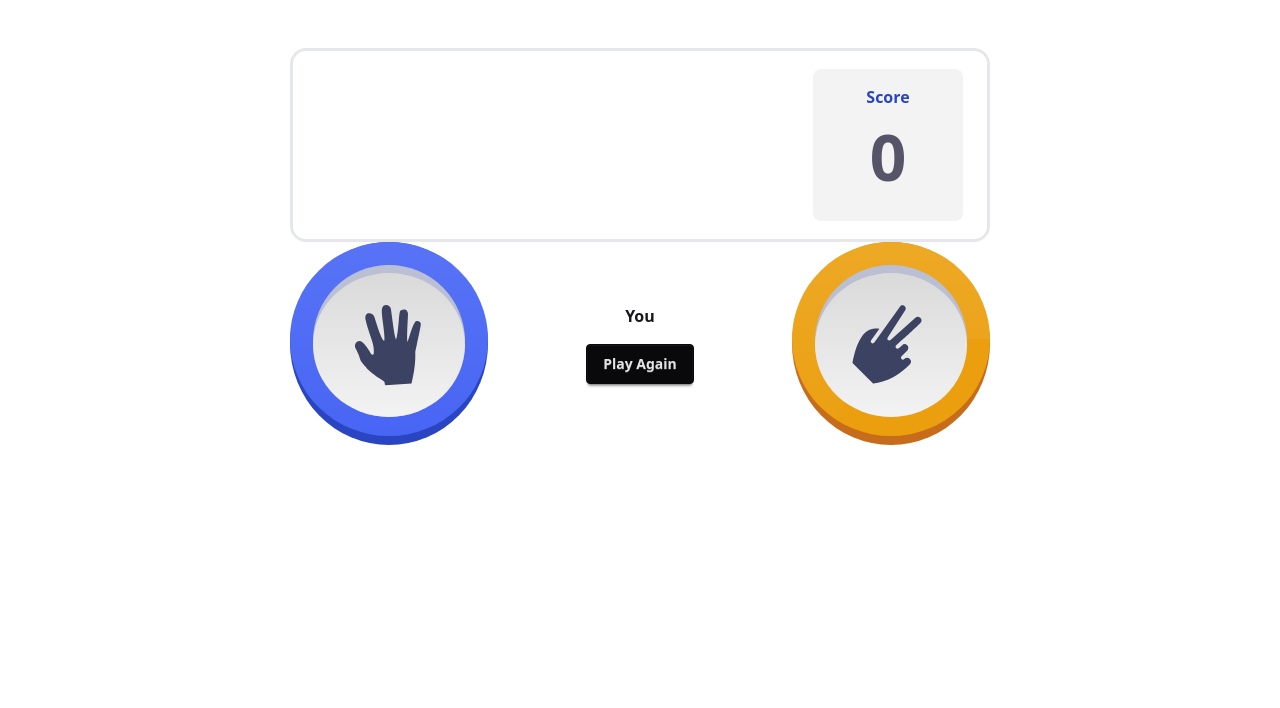
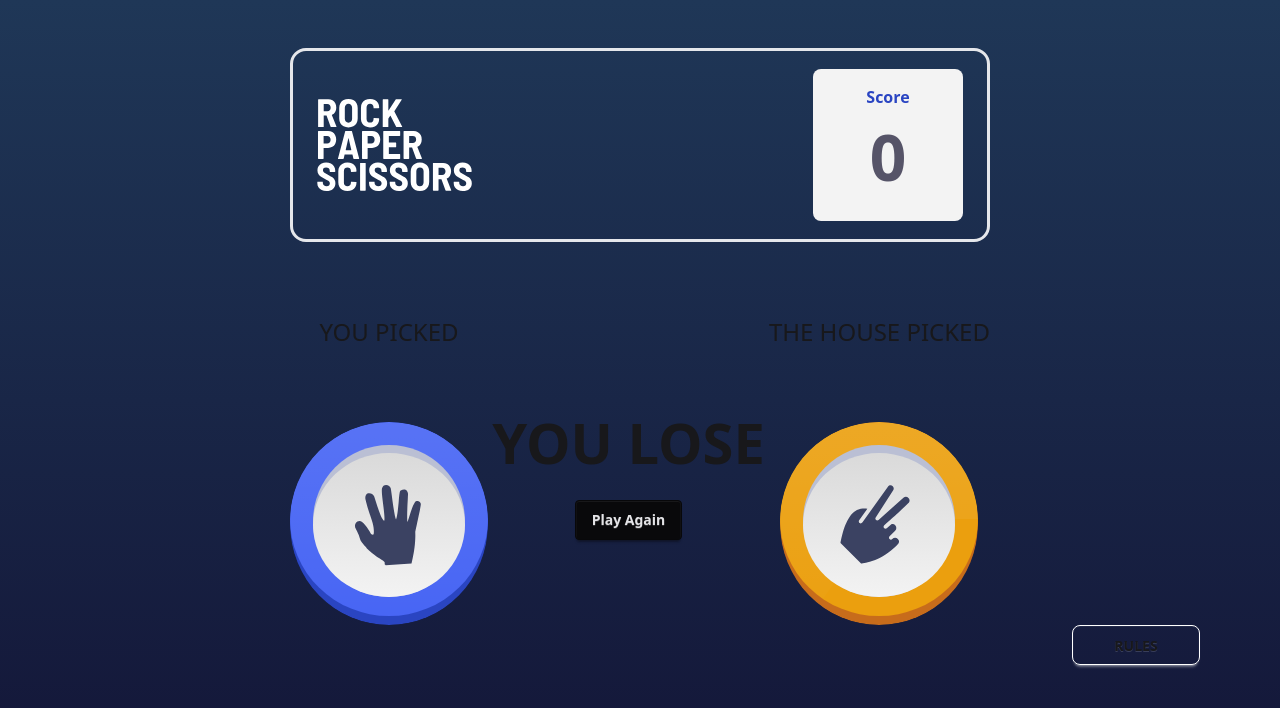
Before and after one commit to IbrohimjonBaxtiyorov/rock-peaper-game, a website with bundled scripts: page index.html in a window 1280 px wide. Both pictures are taken after a click on the button 501 px from the left and 407 px from the top of the page. Built offline with nearby package versions, Linux system fonts and the light colour scheme; files whose address does not match are found by name.

Commit message:
style end

```diff
--- a/index.html
+++ b/index.html
@@ -6,49 +6,94 @@
     <title>Don-Don Ziki</title>
     <link rel="stylesheet" href="css/output.css" />
   </head>
-  <body class="bg-gradient-radial from-[#1F3757]  to-[#131537] at-25%_25%">
+  <body class="w-screen min-h-screen pt-12 bg-gradient-to-b from-[#1F3757] to-[#131537]">
+
 
     <!-- Header-Section -->
-    <header class="w-[700px] mx-auto mt-12 border-[3px] rounded-2xl border-solid-[#FFFFFF4A]">
-      <div class="flex justify-between py-[18px] px-6 ">
-       <img width="155" src="img/logo.svg.svg" alt="Game Logo">
-       <div class="w-[150px] bg-[#F3F3F3] rounded-lg p-4 items-center flex flex-col justify-center">
+
+    <header
+      class="w-[700px] mx-auto border-[3px] rounded-2xl border-solid-[#FFFFFF4A]"
+    >
+      <div class="flex justify-between py-[18px] px-6">
+        <img width="155" src="img/logo.svg.svg" alt="Game Logo" />
+        <div
+          class="w-[150px] bg-[#F3F3F3] rounded-lg p-4 items-center flex flex-col justify-center"
+        >
           <p class="text-[#2A45C2] font-semibold">Score</p>
-        <span class="text-[#565468] font-bold text-[64px]">0</span>
+          <span id="score" class="text-[#565468] font-bold text-[64px]">0</span>
         </div>
       </div>
     </header>
     <!-- game zone -->
     <section id="gamezone">
-      <div class="max-w-[476px] w-full mx-auto mt-16 bg-triangle bg-no-repeat bg-center">
+      <div
+        class="max-w-[476px] w-full mx-auto mt-16 bg-triangle bg-no-repeat bg-center"
+      >
         <ul class="grid grid-cols-2 gap-x-20 gap-y-6">
-
           <li>
-            <button class="js-hand"><img width="198" height="203" src="img/paper.svg" alt="paper" /></button>
+            <button class="js-hand">
+              <img width="198" height="203" src="img/paper.svg" alt="paper" />
+            </button>
           </li>
 
           <li>
-            <button class="js-hand"><img width="198" height="203" src="img/rock.svg" alt="rock" /></button>
+            <button class="js-hand">
+              <img width="198" height="203" src="img/rock.svg" alt="rock" />
+            </button>
           </li>
 
           <li class="col-span-2 place-self-center">
-            <button class="js-hand"><img width="198" height="203" src="img/scissors.svg" alt="scissors" /></button>
+            <button class="js-hand">
+              <img
+                width="198"
+                height="203"
+                src="img/scissors.svg"
+                alt="scissors"
+              />
+            </button>
           </li>
-
         </ul>
       </div>
     </section>
 
     <!-- Second game zone -->
     <section class="hidden" id="secondgamezone">
-      <div class="flex items-center justify-between max-w-[700px] w-full mx-auto">
-        <img width="198" height="203" src="img/paper.svg" id="user" alt="">
+      <div
+        class="flex items-center justify-between max-w-[700px] w-full mx-auto mt-[72px]"
+      >
+      <div class="items-center flex flex-col justify-center">
+        <h2 class="mb-[72px] text-[24px]">YOU PICKED</h2>
+        <img class= " duration-300 rounded-full" width="198" height="203" src="img/paper.svg" id="user" alt="" />
+      </div>
+
         <div class="flex flex-col items-center gap-4">
-          <strong>You</strong>
+          <strong class="text-[56px]" id="status"></strong>
           <button class="btn btn-neutral" id="refreshGame">Play Again</button>
         </div>
-        <img width="198" height="203" src="img/oval.svg" id="robot" alt="">
+
+        <div class="items-center flex flex-col justify-center">
+          <h2 class="mb-[72px] text-[24px]">THE HOUSE PICKED</h2>
+          <img  width="198" height="203" src="img/oval.svg" id="robot" alt="" />
         </div>
+
+      </div>
+    </section>
+
+    <section class="absolute right-20">
+      <button class="btn bg-transparent rounded-lg w-32 border-white" onclick="my_modal_3.showModal()">RULES</button>
+      <dialog  id="my_modal_3" class="modal">
+        <div class="modal-box  bg-white w-[400px] ">
+          <form method="dialog" class="w-[400px] mb-12">
+            <h2 class="text-[#3B4262]">RUELS</h2>
+            <button
+              class="btn btn-sm btn-circle btn-ghost absolute right-2 top-2 text-[#3B4262]"
+            >
+              ✕
+            </button>
+          </form>
+         <img src="img/rule-basic.svg" alt="">
+        </div>
+      </dialog>
     </section>
 
     <script src="js/main.js" type="module"></script>
--- /dev/null
+++ b/js/find-winner.js
@@ -0,0 +1,14 @@
+export function findWinner(user, robot) {
+  if (user === robot) {
+    return "tied";
+  } else if (
+    (user === "rock" && robot === "scissors") ||
+    (user === "paper" && robot === "rock") ||
+    (user === "scissors" && robot === "paper")
+  ) {
+    return "user";
+  } else {
+    return "robot";
+
+  }
+}
--- a/js/html-elements.js
+++ b/js/html-elements.js
@@ -3,6 +3,8 @@ const elSecondgameZone=document.getElementById("secondgamezone");
 const elUser=document.getElementById('user');
 const elRobot=document.getElementById('robot');
 const elHand=document.querySelectorAll('.js-hand');
-const elRefresh=document.getElementById('refreshGame')
+const elRefresh=document.getElementById('refreshGame');
+const elStatus=document.getElementById('status');
+const elScore =document.getElementById('score')
 
-export{elGameZone ,elSecondgameZone ,elRobot,elUser,elHand,elRefresh}
+export{elGameZone ,elSecondgameZone ,elRobot,elUser,elHand,elRefresh,elStatus,elScore}
--- a/js/main.js
+++ b/js/main.js
@@ -7,12 +7,11 @@ import { uiChanger } from "./ui-changer.js";
 
 elHand.forEach((element)=>{
     element.addEventListener("click",(e)=>{
-       uiChanger(e.target.src)
+       uiChanger(e.target.alt)
        sectionSwapper(true)
     })
 })
 
 elRefresh.addEventListener("click", ()=>{
-
     refreshGame()
 })
--- a/js/refreshgame.js
+++ b/js/refreshgame.js
@@ -1,7 +1,8 @@
-import { elRefresh, elRobot } from "./html-elements.js";
+import { elRefresh, elRobot, elStatus } from "./html-elements.js";
 import { sectionSwapper } from "./section-swapper.js";
 
 export function refreshGame(){
     elRobot.src="./img/oval.svg";
+    elStatus.innerText=''
     sectionSwapper(false)
 };
--- a/js/ui-changer.js
+++ b/js/ui-changer.js
@@ -1,9 +1,23 @@
-import { elRobot, elUser } from "./html-elements.js";
+import { findWinner } from "./find-winner.js";
+import { elRobot, elStatus, elUser } from "./html-elements.js";
 import { robotChooser } from "./robot-chooser.js";
 
 export function uiChanger(variant){
-    elUser.src =variant;
+    elUser.src =`./img/${variant}.svg`;
     setTimeout(()=>{
-        elRobot.src=`./img/${robotChooser()}.svg`
+        const robot=robotChooser()
+        elRobot.src=`./img/${robot}.svg`;
+        const winner=findWinner(variant ,robot);
+
+        if(winner==='tied'){
+            elStatus.innerText="TIED"
+        }else if(winner==='user'){
+            elStatus.innerText="YOU WIN"
+            elUser.classList.add("shadow-blur", "duration-300", "rounded-full");
+        }else{
+            elStatus.innerText="YOU LOSE"
+            elRobot.classList.add("shadow-blur", "duration-300", "rounded-full");
+        }
+
     },1000)
 }
```
Also changed, not shown: css/output.css, img/rule-basic.svg (added). Lines whose indentation alone changed are shown as unchanged.
